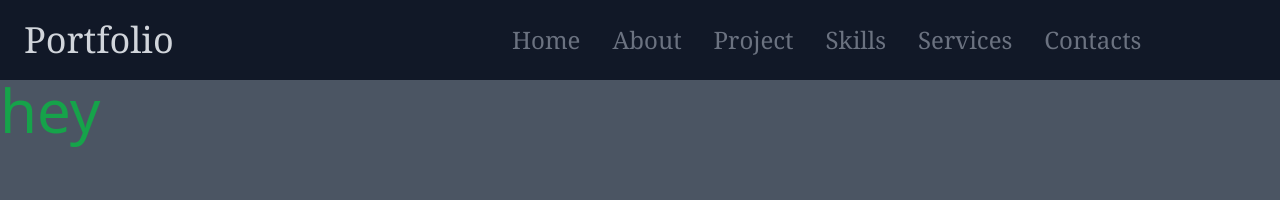
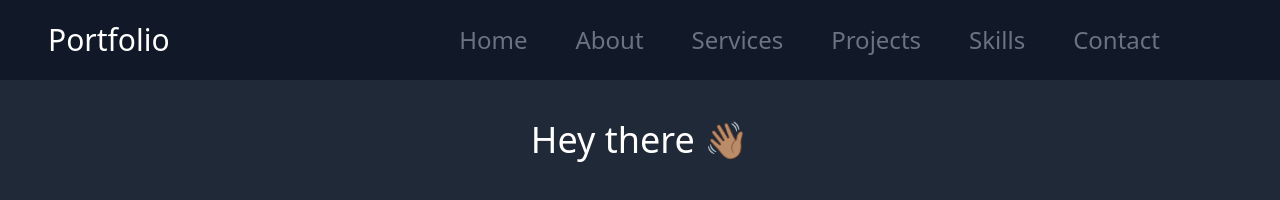
Before and after one commit to Nitinkumar2905/OIBSIP-task2-portfolio, a website built with Vite: page index.html in a window 1280 px wide. Shown: the top 200 px of the page. Built offline with nearby package versions, Linux system fonts and the light colour scheme.

Commit message:
index.html

```diff
--- a/index.html
+++ b/index.html
@@ -7,37 +7,51 @@
     <title>Portfolio</title>
     <link rel="stylesheet" href="./style.css">
 </head>
-<body class="bg-gray-600 h-[220vh]">
+<body class="bg-gray-800 border-0 text-white">
     <!-- header section -->
-    <header id="home" class="header-bg relative md:sticky top-0 md:h-20 w-full bg-gray-900 items-center flex flex-col md:flex-row ">
-        <div class="flex w-full md:w-1/4 items-center h-20 nav-bar">
-            <!-- logo -->
-            <span class="w-1/4 mx-6 text-4xl  transition-colors cursor-pointer">
-                <a class="no-underline text-gray-300 hover:text-indigo-200 transition-colors font-serif " href="#home">Portfolio</a>
-            </span>
+    <header class="z-10 sticky top-0 left-0 w-full md:mx-auto lg:pl-16 block md:flex h-20  bg-gray-900 ">
+        <nav class="nav-border flex w-full md:w-1/4 h-full items-center">
+            <div class="px-2 w-fit absolute left-10 flex items-end space-x-2">
+                <span class="text-white sm:hover:text-blue-100 cursor-pointer text-3xl font-medium">Portfolio</span>
+            </div>
 
-            <!-- menu button -->
-            <div onclick="myFunction()" class="flex md:hidden w-fit absolute right-6 font-semibold text-xl cursor-pointer">
-                <span class="My-Menu menu hidden text-gray-500 sm:transition-colors sm:hover:text-zinc-200"> Menu</span>
-                <span class="My-Close close flex text-gray-500 sm:transition-colors sm:hover:text-zinc-200"> Close</span>
-            </div>
-        </div>
+            <button onclick="myFunction()" class="absolute right-10 md:hidden cursor-pointer">
+                <div class="">
+                    <span class="text-white sm:text-gray-500 transition-colors text-2xl sm:hover:text-white font-semibold hidden menu My-Menu">Menu</span>
+                    <span class="text-white sm:text-gray-500 transition-colors text-2xl sm:hover:text-white font-semibold flex close My-Close">Close</span>
+                </div>
+            </button>
+        </nav>
 
-        <!-- mobile menu and main -->
-        <nav class="fixed md:top-0 top-20 bg-gray-900 h-fit MyDiv mobile-menu md:flex w-full md:w-[70%] lg:w-[60%]  md:box-border md:absolute md:right-0 md:h-full">
-            <ul class="flex flex-col md:flex-row h-full items-center w-full md:space-x-4 lg:space-x-8 text-2xl font-medium font-serif">
-                <li class="w-[24vw] md:w-fit items-start transition-all box-border mx-auto md:mx-0 my-2"><a class="mx-12 md:mx-0 text-gray-500 sm:hover:text-zinc-200 sm:transition-colors " href="#home">Home</a></li>
-                <li class="w-[24vw] md:w-fit items-start transition-all box-border mx-auto md:mx-0 my-2"><a class="mx-12 md:mx-0 text-gray-500 sm:hover:text-zinc-200 sm:transition-colors " href="">About</a></li>
-                <li class="w-[24vw] md:w-fit items-start transition-all box-border mx-auto md:mx-0 my-2"><a class="mx-12 md:mx-0 text-gray-500 sm:hover:text-zinc-200 sm:transition-colors " href="">Project</a></li>
-                <li class="w-[24vw] md:w-fit items-start transition-all box-border mx-auto md:mx-0 my-2"><a class="mx-12 md:mx-0 text-gray-500 sm:hover:text-zinc-200 sm:transition-colors " href="">Skills</a></li>
-                <li class="w-[24vw] md:w-fit items-start transition-all box-border mx-auto md:mx-0 my-2"><a class="mx-12 md:mx-0 text-gray-500 sm:hover:text-zinc-200 sm:transition-colors " href="">Services</a></li>
-                <li class="w-[24vw] md:w-fit items-start transition-all box-border mx-auto md:mx-0 my-2"><a class="mx-12 md:mx-0 text-gray-500 sm:hover:text-zinc-200 sm:transition-colors " href="">Contacts</a></li>
+        <!-- mobile -menu -->
+        <nav  class="MyDiv mobile-menu flex md:hidden w-full md:h-[20vh] bg-gray-900 menu-border">
+            <ul class="flex flex-col md:flex-row space-y-3 w-full py-3">
+                <li class="text-gray-500 transition-colors w-[24vw] mx-auto border-0 sm:hover:text-white text-2xl"><a class="ml-10" href="#home">Home</a></li>
+                <li class="text-gray-500 transition-colors w-[24vw] mx-auto border-0 sm:hover:text-white text-2xl"><a class="ml-10" href="#about">About</a></li>
+                <li class="text-gray-500 transition-colors w-[24vw] mx-auto border-0 sm:hover:text-white text-2xl"><a class="ml-10" href="#services">Services</a></li>
+                <li class="text-gray-500 transition-colors w-[24vw] mx-auto border-0 sm:hover:text-white text-2xl"><a class="ml-10" href="#projects">Projects</a></li>
+                <li class="text-gray-500 transition-colors w-[24vw] mx-auto border-0 sm:hover:text-white text-2xl"><a class="ml-10" href="#skills">Skills</a></li>
+                <li class="text-gray-500 transition-colors w-[24vw] mx-auto border-0 sm:hover:text-white text-2xl"><a class="ml-10" href="#contact">Contact</a></li>
             </ul>
         </nav>
+
+        <!-- main section -->
+       <menu class=" hidden md:flex md:w-[60%]  items-center mx-auto h-full ">
+            <ul class="flex md:flex-row w-fit border-0 h-full items-center md:space-x-3 lg:space-x-7 xl:space-x-12">
+                <li class="text-gray-500 transition-colors w-[24vw] md:w-fit mx-auto border-0 sm:hover:text-white text-2xl"><a class="ml-10 md:ml-0" href="#home">Home</a></li>
+                <li class="text-gray-500 transition-colors w-[24vw] md:w-fit mx-auto border-0 sm:hover:text-white text-2xl"><a class="ml-10 md:ml-0" href="#about">About</a></li>
+                <li class="text-gray-500 transition-colors w-[24vw] md:w-fit mx-auto border-0 sm:hover:text-white text-2xl"><a class="ml-10 md:ml-0" href="#services">Services</a></li>
+                <li class="text-gray-500 transition-colors w-[24vw] md:w-fit mx-auto border-0 sm:hover:text-white text-2xl"><a class="ml-10 md:ml-0" href="#projects">Projects</a></li>
+                <li class="text-gray-500 transition-colors w-[24vw] md:w-fit mx-auto border-0 sm:hover:text-white text-2xl"><a class="ml-10 md:ml-0" href="#skills">Skills</a></li>
+                <li class="text-gray-500 transition-colors w-[24vw] md:w-fit mx-auto border-0 sm:hover:text-white text-2xl"><a class="ml-10 md:ml-0" href="#contact">Contact</a></li>
+            </ul>
+       </menu>
     </header>
 
-    <section class="text-6xl text-green-600">
-        hey
+    <!-- hero section -->
+    <section class="relative z-1 border-0 background">
+        <div class="bg-[#ad9c9ca5] absolute top-0 left-0 -z-10 w-full h-fit"></div>
+        <div class="text-4xl pt-10 z-10 opacity-100 mx-auto w-fit">Hey there 👋🏽</div>
     </section>
 
 
```
